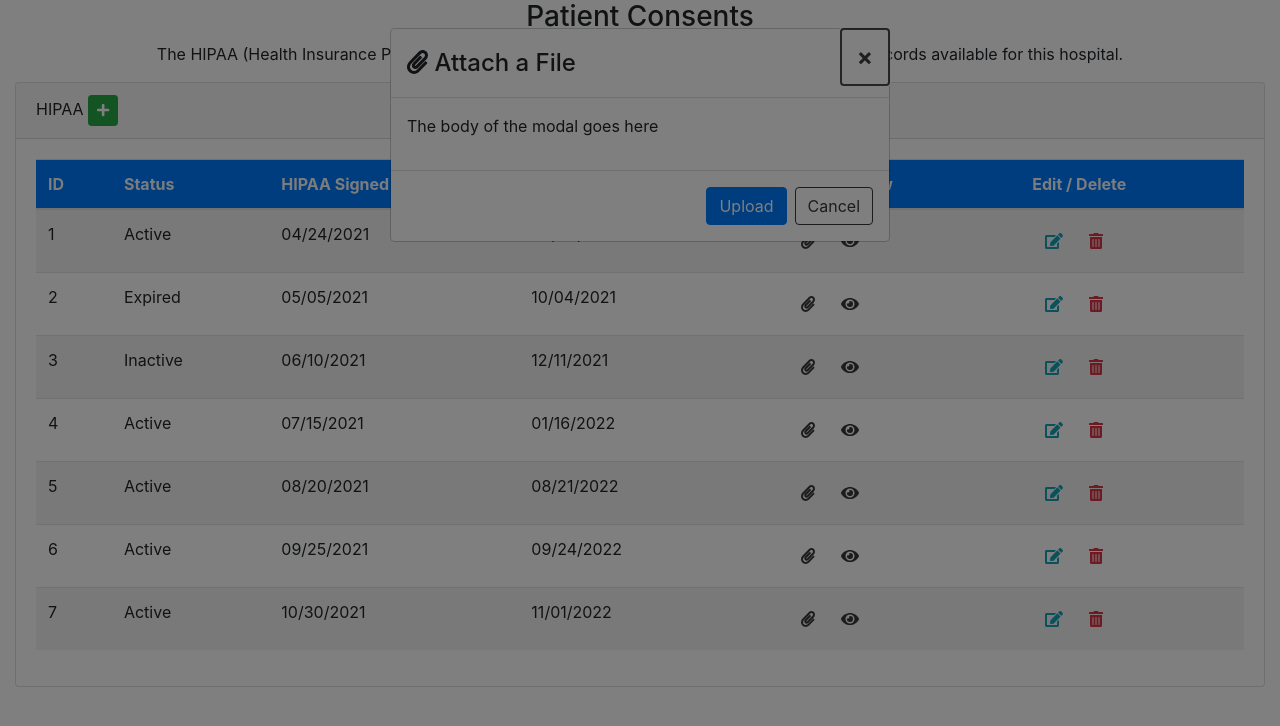
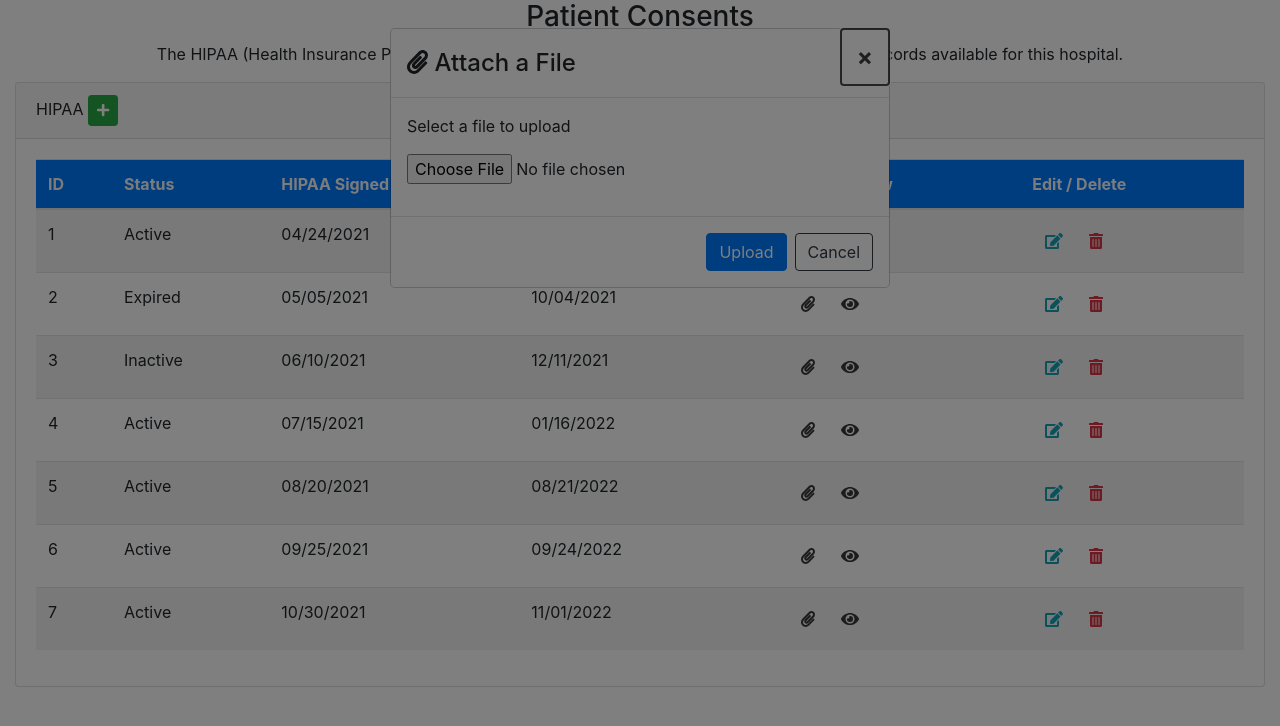
Before and after one commit to panbognot/medrecords-angular, an Angular app: page / in a window 1280 px wide. Both pictures are taken after a click on the button 808 px from the left and 240 px from the top of the page. Shown: the top 726 px of the page. Built offline with nearby package versions, Linux system fonts and the light colour scheme.

Commit message:
- Set the UI for file uploading (attachment) - View a dummy pic from a random image generator website

```diff
--- a/src/app/hipaa-table/hipaa-table.component.html
+++ b/src/app/hipaa-table/hipaa-table.component.html
@@ -39,7 +39,7 @@
               </fa-icon>
             </button>
             <button type="button" class="btn btn-view" placement="top"
-                (click)="openViewFileModal()">
+                (click)="openViewFileModal(consent)">
               <fa-icon [icon]="iView"
                   ngbTooltip="{{ ttView }}">
               </fa-icon>
--- a/src/app/hipaa-table/hipaa-table.component.ts
+++ b/src/app/hipaa-table/hipaa-table.component.ts
@@ -135,8 +135,9 @@ export class HipaaTableComponent implements OnInit {
     const modalRef = this.modalService.open(AttachFileModal);
   }
 
-  openViewFileModal() {
+  openViewFileModal(consent: Consent) {
     const modalRef = this.modalService.open(ViewFileModal);
+    modalRef.componentInstance.consent = consent;
   }
 
 }
--- a/src/app/modals/attach-file-modal/attach-file-modal.component.html
+++ b/src/app/modals/attach-file-modal/attach-file-modal.component.html
@@ -9,7 +9,13 @@
   </button>
 </div>
 <div class="modal-body">
-  <p>The body of the modal goes here</p>
+  <p>Select a file to upload</p>
+  <!-- To Do: Create a real file uploader -->
+  <form>
+    <div class="form-group">
+      <input type="file" class="form-control-file">
+    </div>
+  </form>
 </div>
 <div class="modal-footer">
   <button type="button" class="btn btn-primary"
--- a/src/app/modals/view-file-modal/view-file-modal.component.html
+++ b/src/app/modals/view-file-modal/view-file-modal.component.html
@@ -9,11 +9,16 @@
   </button>
 </div>
 <div class="modal-body">
-  <p>The body of the modal goes here</p>
+  <p>Attachment:</p>
+  <img src='https://picsum.photos/id/237/300/'
+      class="rounded mx-auto d-block">
+  <!-- TODO: Create dynamic links -->
+  <!-- <img src="{{url}}"
+      class="rounded mx-auto d-block"> -->
 </div>
 <div class="modal-footer">
   <button type="button" class="btn btn-outline-dark"
       (click)="activeModal.close('Cancel click')">
-    Cancel
+    Close
   </button>
 </div>
--- a/src/app/modals/view-file-modal/view-file-modal.component.ts
+++ b/src/app/modals/view-file-modal/view-file-modal.component.ts
@@ -16,10 +16,16 @@ export class ViewFileModal implements OnInit {
   // icons
   iView = ICON_VIEW;
 
+  seed: number = 0;
+  url: string = '';
+
   constructor(public activeModal: NgbActiveModal) { }
 
   ngOnInit(): void {
-    console.log("ViewFileModal: ", this.consent);
+    this.seed = this.consent ? this.consent.id : 237;
+    this.url = 'https://picsum.photos/id/' + this.seed + '/picsum/300';
+
+    console.log("ViewFileModal: ", this.consent, this.url);
   }
 
   closeModal(sendData: any) {
--- a/src/app/model/mock-consents.ts
+++ b/src/app/model/mock-consents.ts
@@ -5,7 +5,8 @@ export const CONSENTS: Consent[] = [
     id: 1,
     status: 'Active',
     hipaa_signed: '04/24/2021',
-    hipaa_expires: '04/06/2022'
+    hipaa_expires: '04/06/2022',
+    attachment: 'https://picsum.photos/id/237/300/'
   },
   {
     id: 2,
```
